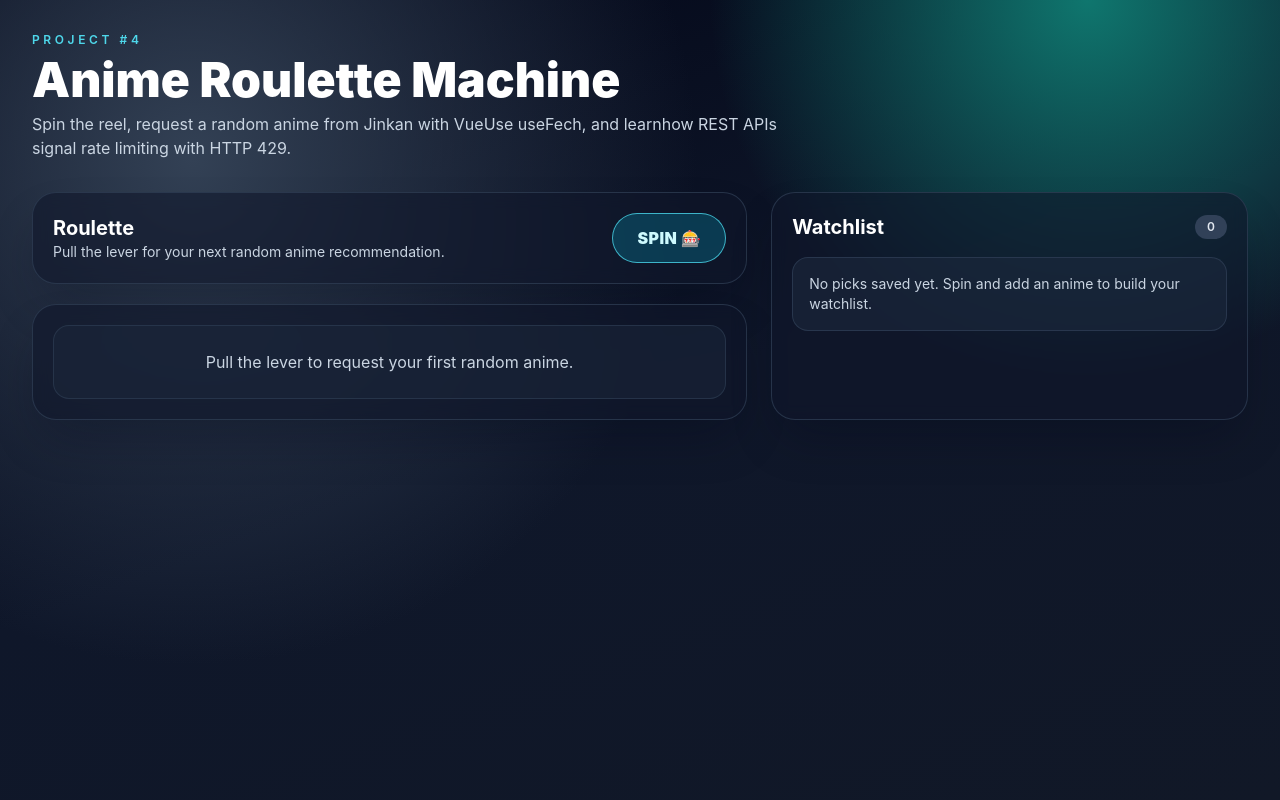
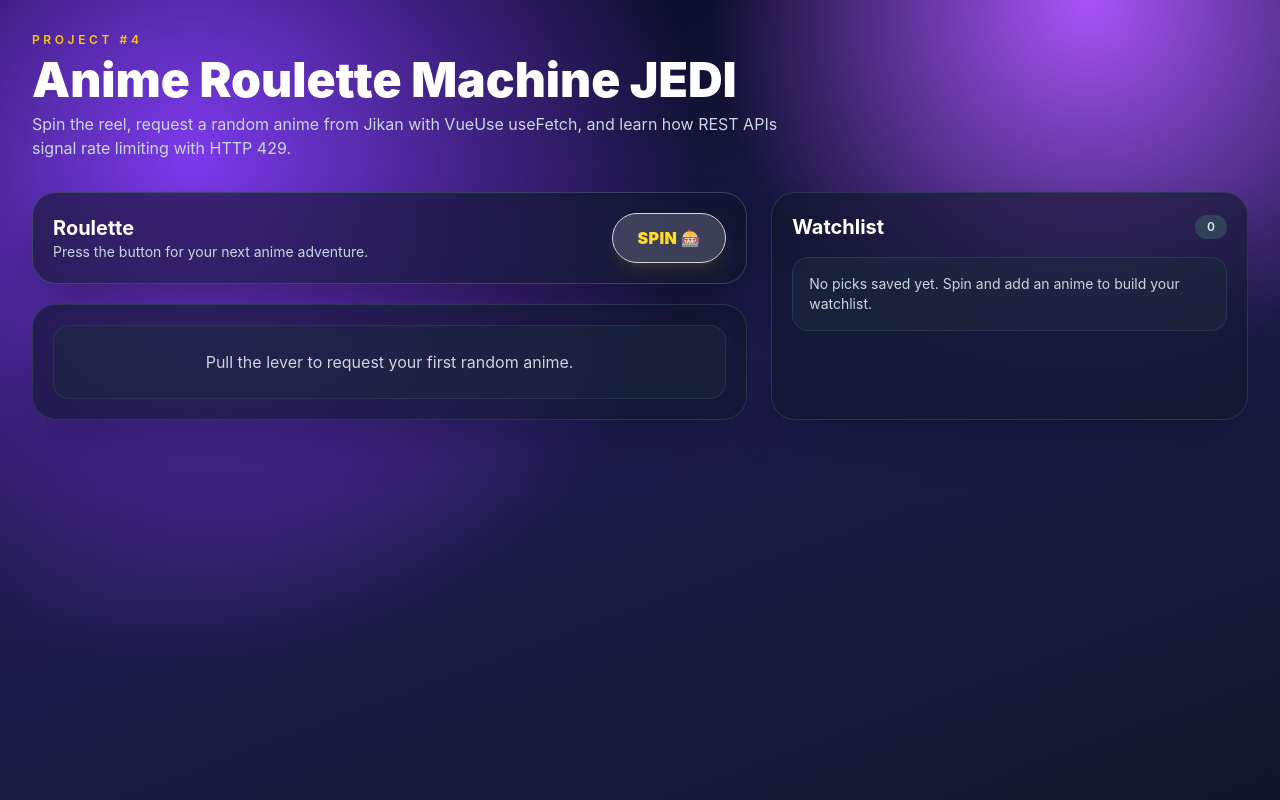
Before and after one commit to JEDl956/anime-roulette-watchlist-JEDl, a Vue app: page / in a window 1280 px wide. Built offline with nearby package versions, Linux system fonts and the light colour scheme.

Commit message:
change colors

```diff
--- a/src/composables/useAnimeRoulette.js
+++ b/src/composables/useAnimeRoulette.js
@@ -8,7 +8,6 @@ const RETRY_SECONDS = 10
 
 const isAllowedRating = (rating) => {
   if (!rating) return false
-
   return !rating.trim().startsWith('R')
 }
 
@@ -16,9 +15,11 @@ export function useAnimeRoulette() {
   const anime = ref(null)
   const loading = ref(false)
   const error = ref('')
+
   const { remaining: cooldownLeft, start: startCooldown } = useCountdown(0, {
     interval: 1000,
   })
+
   const watchlist = useLocalStorage(WATCHLIST_KEY, [])
 
   const spin = async () => {
@@ -41,11 +42,16 @@ export function useAnimeRoulette() {
 
         if (response.status === 429) {
           startCooldown(RETRY_SECONDS)
-          error.value = `Rate-limited (429). Please wait ${RETRY_SECONDS}s before spinning again.`
+          error.value = `Too many requests right now. Please wait ${RETRY_SECONDS} seconds and try again.`
           return
         }
 
         if (!response.ok) {
+          if (response.status === 504) {
+            error.value = 'Jikan took too long to respond. Please try again in a moment.'
+            return
+          }
+
           error.value = `Something went wrong while contacting Jikan. Status: ${response.status}.`
           return
         }
@@ -67,9 +73,10 @@ export function useAnimeRoulette() {
         }
 
         anime.value = candidateAnime
-
         return
       }
+
+      error.value = 'Could not find a valid anime right now. Please spin again.'
     } catch {
       error.value = 'Could not find an anime right now. Please spin again in a moment.'
     } finally {
@@ -78,17 +85,13 @@ export function useAnimeRoulette() {
   }
 
   const addToWatchlist = (animeToAdd) => {
-    if (!animeToAdd?.mal_id) {
-      return
-    }
+    if (!animeToAdd?.mal_id) return
 
     const alreadyInWatchlist = watchlist.value.some(
       (watchlistAnime) => watchlistAnime.mal_id === animeToAdd.mal_id,
     )
 
-    if (alreadyInWatchlist) {
-      return
-    }
+    if (alreadyInWatchlist) return
 
     watchlist.value.unshift({
       mal_id: animeToAdd.mal_id,
--- a/src/views/HomePage.vue
+++ b/src/views/HomePage.vue
@@ -33,14 +33,20 @@ const spinLabel = computed(() => {
 
 <template>
   <main
-    class="min-h-screen bg-[radial-gradient(circle_at_15%_20%,#334155,transparent_40%),radial-gradient(circle_at_85%_0%,#0f766e,transparent_28%),linear-gradient(160deg,#020617,#0f172a,#111827)] px-4 py-8 text-slate-100 sm:px-6 lg:px-8"
+    class="min-h-screen bg-[radial-gradient(circle_at_15%_20%,#7c3aed,transparent_40%),radial-gradient(circle_at_85%_0%,#a855f7,transparent_28%),linear-gradient(160deg,#020617,#1e1b4b,#0f172a)] px-4 py-8 text-slate-100 sm:px-6 lg:px-8"
   >
     <div class="mx-auto max-w-7xl">
       <header class="mb-8">
-        <p class="text-xs font-semibold tracking-[0.3em] text-cyan-300/90 uppercase">Project #4</p>
-        <h1 class="mt-2 text-4xl font-black text-white sm:text-5xl">Anime Roulette Machine</h1>
+        <p class="text-xs font-semibold tracking-[0.3em] text-yellow-400 uppercase">
+          Project #4
+        </p>
+
+        <h1 class="mt-2 text-4xl font-black text-white sm:text-5xl">
+          Anime Roulette Machine JEDl
+        </h1>
+
         <p class="mt-2 max-w-3xl text-sm text-slate-300 sm:text-base">
-          Spin the reel, request a random anime from Jinkan with VueUse useFech, and learnhow REST
+          Spin the reel, request a random anime from Jikan with VueUse useFetch, and learn how REST
           APIs signal rate limiting with HTTP 429.
         </p>
       </header>
@@ -48,31 +54,34 @@ const spinLabel = computed(() => {
       <div class="grid gap-6 lg:grid-cols-[1.2fr_0.8fr]">
         <section class="space-y-5">
           <div
-            class="rounded-3xl border border-slate-700/70 bg-slate-900/60 p-5 shadow-2xl shadow-slate-950/30 backdrop-blur-sm"
+            class="rounded-3xl border border-slate-600/70 bg-slate-900/60 p-5 shadow-2xl shadow-black/40 backdrop-blur-sm"
           >
             <div class="flex flex-col gap-3 sm:flex-row sm:items-center sm:justify-between">
               <div>
                 <h2 class="text-xl font-bold text-white">Roulette</h2>
                 <p class="text-sm text-slate-300">
-                  Pull the lever for your next random anime recommendation.
+                  Press the button for your next anime adventure.
                 </p>
               </div>
+
               <button
                 type="button"
                 :disabled="spinDisabled"
-                class="cursor-pointer rounded-full border border-cyan-300/70 bg-cyan-400/20 px-6 py-3 text-base font-black tracking-wide text-cyan-100 hover:bg-cyan-400/30 disabled:cursor-not-allowed disabled:opacity-60"
+                class="cursor-pointer rounded-full border border-gray-300 bg-gray-200/20 px-6 py-3 text-base font-black tracking-wide text-yellow-300 shadow-lg shadow-yellow-500/10 transition hover:border-yellow-300 hover:bg-yellow-400/20 disabled:cursor-not-allowed disabled:opacity-60"
                 @click="spin"
               >
                 {{ spinLabel }}
               </button>
             </div>
+
             <p
               v-if="cooldownLeft > 0"
-              class="mt-4 rounded-xl border border-amber-300/50 bg-amber-400/10 px-3 py-2 text-sm font-semibold text-amber-100"
+              class="mt-4 rounded-xl border border-yellow-400/40 bg-yellow-400/10 px-3 py-2 text-sm font-semibold text-yellow-200"
             >
               Rate-limited. Try again in {{ cooldownLeft }}s.
             </p>
           </div>
+
           <AnimeCard
             :loading="loading"
             :error="error"
@@ -81,6 +90,7 @@ const spinLabel = computed(() => {
             @add="addToWatchlist"
           />
         </section>
+
         <WatchList
           :items="watchlist"
           @remove="removeFromWatchlist"
```
